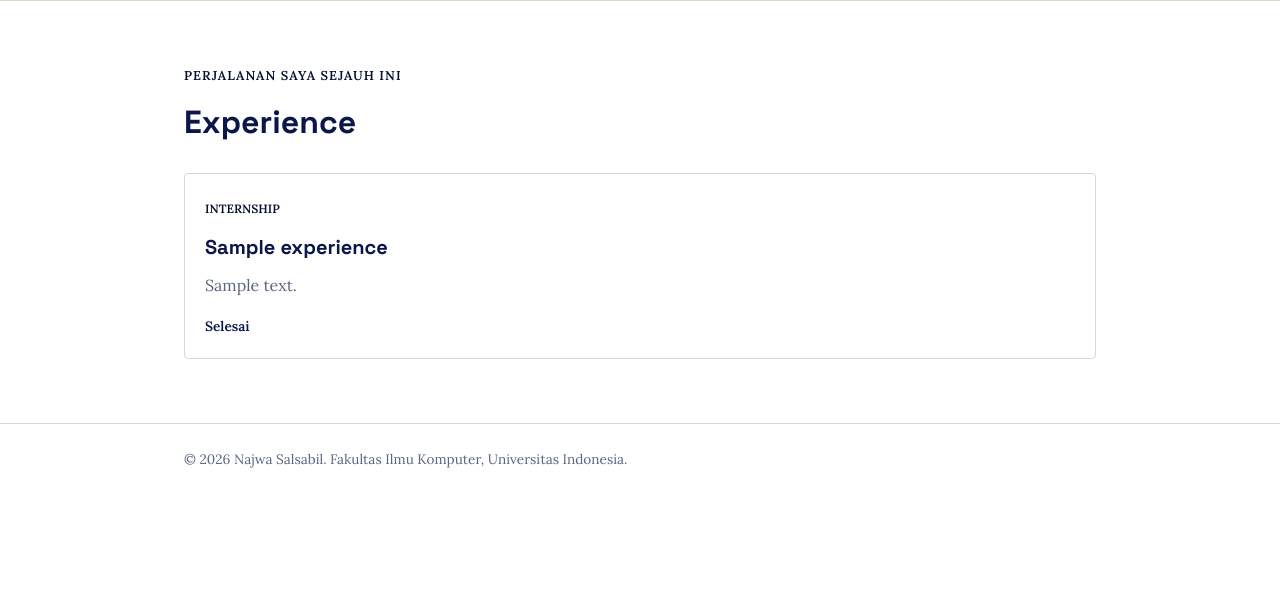
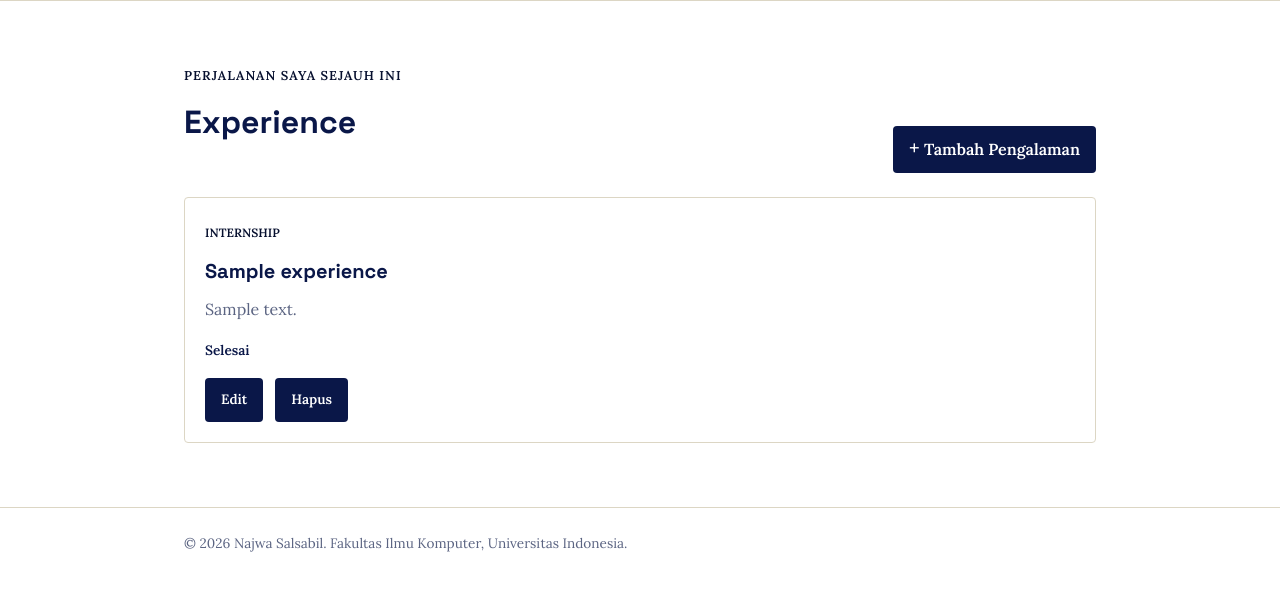
Before and after one commit to najwa-salsabil/myportofolio, a Django app: page /experience/ in a window 1280 px wide. Shown: the part 76-667 px from the top of the page. Run offline with Django 5.2, Linux system fonts and the light colour scheme; tables that the repository leaves empty hold one stand-in row (values such as "Sample post").

Commit message:
Add create, edit, and delete actions to Experience page

```diff
--- a/main/urls.py
+++ b/main/urls.py
@@ -8,6 +8,10 @@ from main.views import (
     create_project,
     get_projects_json,
     delete_project,
+    create_experience,
+    update_experience,
+    delete_experience,
+    get_experience_json,
 )
 
 app_name = "main"
@@ -20,4 +24,8 @@ urlpatterns = [
     path("projects/add/", create_project, name="create_project"),
     path("api/projects/", get_projects_json, name="get_projects_json"),
     path("projects/<uuid:project_id>/delete/", delete_project, name="delete_project"),
+    path("experience/add/", create_experience, name="create_experience"),
+    path("experience/<uuid:experience_id>/edit/", update_experience, name="update_experience"),
+    path("experience/<uuid:experience_id>/delete/", delete_experience, name="delete_experience"),
+    path("api/experience/", get_experience_json, name="get_experience_json"),
 ]
--- /dev/null
+++ b/templates/components/experience_delete_modal.html
@@ -0,0 +1,42 @@
+<button type="button"
+        class="button button-danger"
+        popovertarget="delete-experience-{{ experience.id }}"
+        aria-label="Hapus {{ experience.title }}"
+        title="Hapus pengalaman">
+    Hapus
+</button>
+
+<div id="delete-experience-{{ experience.id }}"
+     class="project-delete-modal"
+     popover="auto"
+     role="dialog"
+     aria-modal="true"
+     aria-labelledby="delete-experience-title-{{ experience.id }}">
+    <button type="button"
+            class="project-delete-modal__backdrop"
+            popovertarget="delete-experience-{{ experience.id }}"
+            popovertargetaction="hide"
+            aria-label="Tutup konfirmasi hapus"></button>
+    <div class="project-delete-modal__content">
+        <button type="button"
+                class="project-delete-modal__close"
+                popovertarget="delete-experience-{{ experience.id }}"
+                popovertargetaction="hide"
+                aria-label="Tutup konfirmasi hapus">&times;</button>
+        <h2 id="delete-experience-title-{{ experience.id }}">Hapus Pengalaman?</h2>
+        <p>
+            Apakah Anda yakin ingin menghapus
+            <strong>{{ experience.title }}</strong>?
+        </p>
+        <div class="project-delete-modal__actions">
+            <button type="button"
+                    class="button button-secondary"
+                    popovertarget="delete-experience-{{ experience.id }}"
+                    popovertargetaction="hide">Batal</button>
+            <form method="post" action="{% url 'main:delete_experience' experience.id %}">
+                {% csrf_token %}
+                <button type="submit" class="button button-danger">Ya, Hapus</button>
+            </form>
+        </div>
+    </div>
+</div>
--- a/templates/experience.html
+++ b/templates/experience.html
@@ -3,8 +3,16 @@
     <main>
         <section class="experience-section" id="experience">
             <div class="container">
-                <p class="section-kicker">Perjalanan saya sejauh ini</p>
-                <h1>Experience</h1>
+                <div class="project-header">
+                    <div>
+                        <p class="section-kicker">Perjalanan saya sejauh ini</p>
+                        <h1>Experience</h1>
+                    </div>
+                    <a href="{% url 'main:create_experience' %}" class="button project-add-button">
+                        <span aria-hidden="true">+</span>
+                        Tambah Pengalaman
+                    </a>
+                </div>
 
                 <div class="experience-grid">
                     {% for experience in experience_list %}
@@ -22,6 +30,13 @@
                             {% else %}
                                 <p class="experience-status">Selesai</p>
                             {% endif %}
+
+                            <div class="project-card-actions">
+                                <div class="project-actions">
+                                    <a href="{% url 'main:update_experience' experience.id %}" class="button button-secondary">Edit</a>
+                                    {% include "components/experience_delete_modal.html" with experience=experience %}
+                                </div>
+                            </div>
                         </article>
                     {% empty %}
                         <p class="empty-state">
```
Also changed, not shown: templates/experience_form.html (added, +29 -0 lines).
